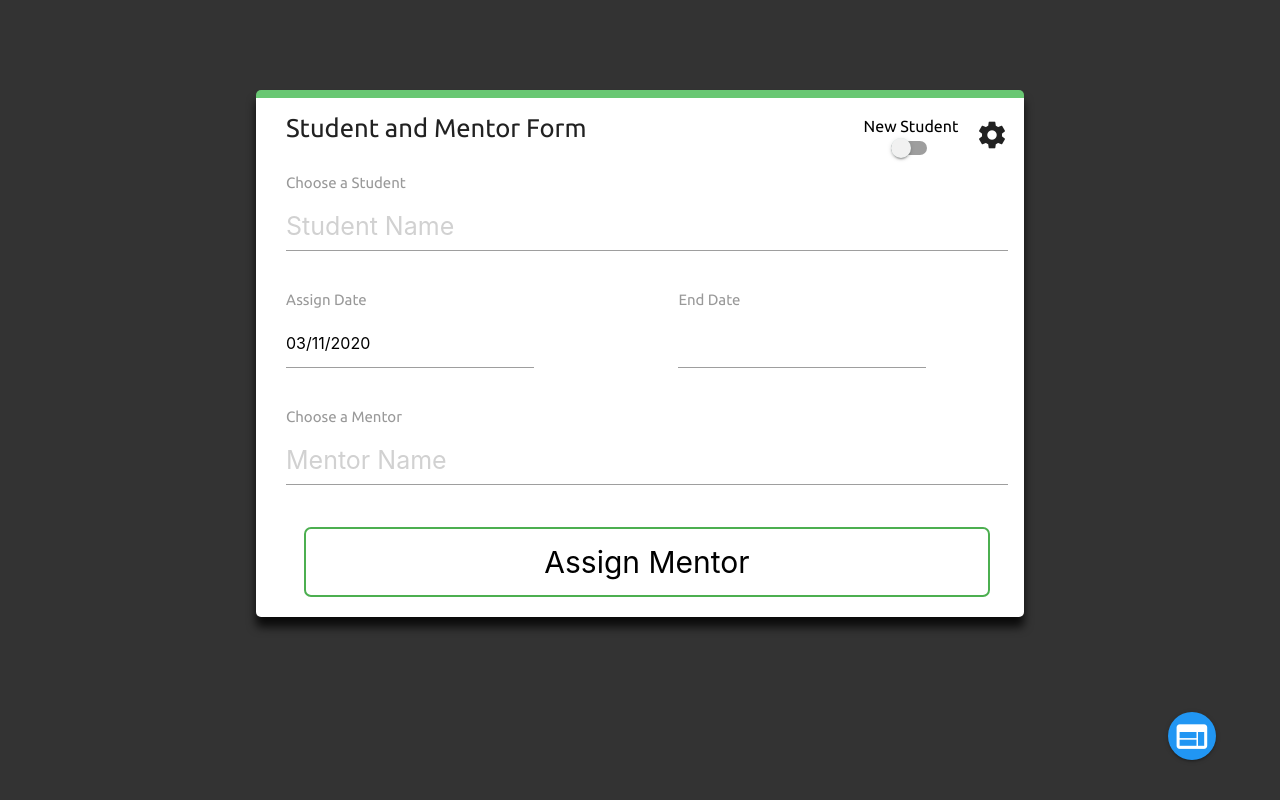
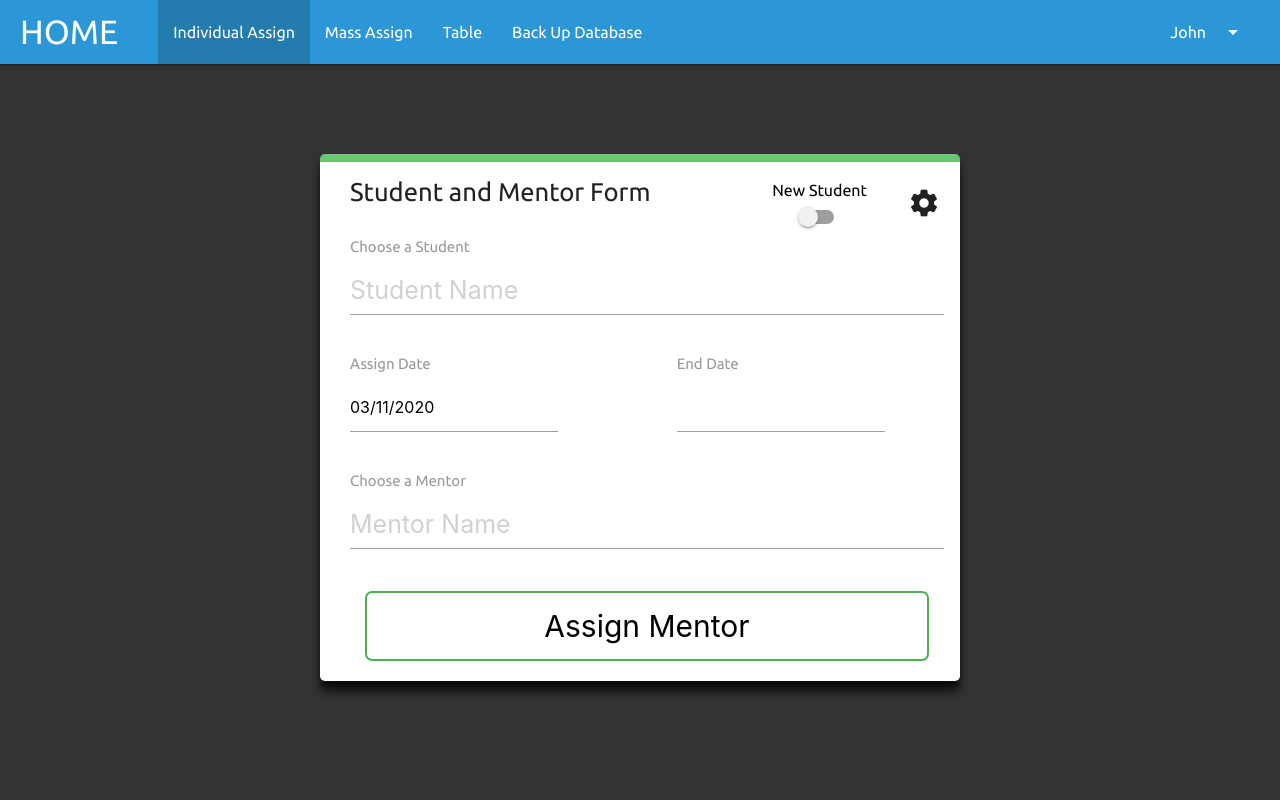
Before and after one commit to JuneLUNLV/CS490, a Flask app: page /main_menu in a window 1280 px wide. Run offline with Flask 2, Linux system fonts and the light colour scheme; some libraries are stand-ins or nearby versions.

Commit message:
nav bar, top right menu, top floating bar

```diff
--- a/templates/main_menu.html
+++ b/templates/main_menu.html
@@ -25,7 +25,7 @@
 			}
 
 			#page-wrapper {
-			  width: 60%;
+			  width: 50%;
 			  background: #FFFFFF;
 			  padding: 1em;
 			  margin: 1em auto;
@@ -34,6 +34,7 @@
 			  margin-top:7%;
 			  border-radius:5px;
 			  padding-left:30px;
+        position:relative;
 
 			}
 
@@ -174,7 +175,8 @@
 			  width: 50%;
 			  margin: 0;
 			  padding: 3rem;
-			  padding-top: 1.7rem;
+			  padding-bottom: 70px;
+        padding-top: 30px;
 			  background-color: white;
 			  border-radius: 0.3125rem;
 			  box-shadow: 0 0 2.5rem rgba(0, 0, 0, 0.5);
@@ -448,7 +450,7 @@
         font-size: 200%;
         position: absolute;
         cursor: pointer;
-        right: 0px;
+        right: 20px;
         top: 20%;
       }
 
@@ -467,6 +469,18 @@
         transition-duration: 2s;
       }
 
+    .dropdown-content {
+      top: 100% !important;
+    }
+
+    #topRightCornerFunctionGroup{
+      position: absolute;
+      right: 0px;
+    }
+
+    .calenderLabelDiv{
+      width:35%;
+    }
 
 
 
@@ -490,22 +504,43 @@
 		}
 	</script>
 
+  <ul id="dropdown1" class="dropdown-content">
+    <li class="divider"></li>
+    <li><a href="#!">Log Out</a></li>
+  </ul>
+
+
+  <nav>
+    <div class="nav-wrapper" style="background-color: #2b97d6;">
+      <a href="#" style="margin-left: 20px;margin-right: 40px;position:relative" class="brand-logo left">HOME</a>
+      <ul id="nav-mobile" class="left hide-on-med-and-down">
+        <li><a style="background-color: rgba(0,0,0,0.19);">Individual Assign</a></li>
+        <li><a>Mass Assign</a></li>
+        <li><a onclick="redirect1()">Table</a></li>
+        <li><a>Back Up Database</a></li>
+         <li><a style = "position: absolute;right: 0px; margin-right: 20px;" class="dropdown-trigger" href="#!" data-target="dropdown1">John<i class="material-icons right">arrow_drop_down</i></a></li>
+
+      </ul>
+    </div>
+  </nav>
+
 	<div id="page-wrapper">
-	<div id="switchAndHeader" style="position:relative">
-		<div class="switch" style="position:absolute;margin-left: 80%;">
-			<label style="font-size:1rem;color:black;cursor: default;">New Student</label>
-		</div>
+    <div id = "topRightCornerFunctionGroup">
       <i id="settingIconButton" data-modal-trigger="trigger-2" class="large material-icons trigger" onclick="settingButtonFunction()">settings</i>
 
-		<div class="switch" style="position:absolute;margin-left:81.6%;margin-top:2.6%">
+      <div id="switchGroup" style="margin-right: 93px;">
+        <label style="font-size:1rem;color:black;cursor: default;">New Student</label>
+        <div class="switch" style="margin-left: 10px;">
         <label style="font-size:10px;">
           <input type="checkbox">
           <span class="lever"></span>
         </label>
+        </div>
+      </div>
+     </div>
 
-		</div>
+
     <h1 class="myh1">Student and Mentor Form</h1>
-		</div>
 
 		<label for="default" class="myLabel" id="studentLabel">Choose a Student</label>
 		<input class="myInput" list="items" type="text" id="itemsInput" placeholder="Student Name" spellcheck="false" onfocus="studentInputOnFocusFunction()"/>
@@ -532,13 +567,13 @@
 		<label for="default" class="myLabel errorLabel" id="studentRebelMailErrorLabel">Student rebel mail can not be empty.</label>
 
 		<div id="calenderDiv" style="display:inline-flex;width:100%;">
-			<div>
+			<div class='calenderLabelDiv'>
 				<label for="default" class="myLabel" id="studentRebelMailLabel">Assign Date</label>
 				<input type="text" autocomplete="off"  class="datepicker assignDateCalendar" id="assignDateCalendarId" style="width:100%" onfocus='this.value="";document.getElementById("dateErrorLabel").style.display="none";'>
 			</div>
 			<div style="width:20%"></div>
 
-			<div>
+			<div class='calenderLabelDiv'>
 				<label for="default" class="myLabel" id="studentRebelMailLabel">End Date</label>
 				<input type="text" autocomplete="off" class="datepicker endDateCalendar" id="endDateCalendarId" style="width:100%" onfocus='this.value="";document.getElementById("dateErrorLabel").style.display="none";'>
 			</div>
@@ -583,7 +618,7 @@
 		<article class="my_content-wrapper">
 			<button class="my_close" onclick="closeConfirmationModalAndResetGloablVariables()"></button>
 			<header class="my_modal-header">
-				<h2>Student  Assignment  Confirmation
+				<h2 style="font-size:1.5vw;">Student  Assignment  Confirmation
         <!---<img style="height: 7vh;width: 7vh; margin-left: 1.9vh; margin-top: -1.1vh;position: absolute;"src="{{url_for('static', filename='images/icons/confirmation_icon.png')}}"></img>--->
         </h2>
 			</header>
@@ -592,10 +627,11 @@
 			</div>
 			<form id="checkBoxForm">
 			  <input type="checkbox" id="checkBoxForEmail"  name="checkBoxForEmail-4" checked="true">
-			  <label for="checkBoxForEmail" style="-webkit-touch-callout: none;-webkit-user-select: none;-khtml-user-select: none;-moz-user-select: none;-ms-user-select: none;user-select: none; font-size: 1.5vh;">
-				Notify professor <span id="mentor_name_span2">Bein</span> via E-mail.
+			  <label for="checkBoxForEmail" style="-webkit-touch-callout: none;-webkit-user-select: none;-khtml-user-select: none;-moz-user-select: none;-ms-user-select: none;user-select: none; font-size: 0.9vw;">
+				Notify the professor and the student <span id="mentor_name_span2"></span> via E-mail.
 			  </label>
 			</form>
+
 			<footer class="my_modal-footer">
 				<button class="trigger my_action" data-modal-trigger="trigger-2" onclick="confirmButtonFunction()" id="confirmButtonOnModal1">Confirm</button>
 				<button class="my_action" onclick="closeConfirmationModalAndResetGloablVariables()">Cancel</button>
@@ -611,7 +647,7 @@
 	<div class="my_modal" data-modal="trigger-2" id="modal_for_successful_assignment">
 		<article class="my_content-wrapper">
 			<header class="my_modal-header">
-				<h2>Assignment Successful<img style="height: 4vh; width: 6vh; margin-left: 3vh;"src="{{url_for('static', filename='images/icons/success_icon.png')}}"></img></h2>
+				<h2 style="font-size:1.5vw;">Assignment Successful<img style="height: 2.5vw; width: 3vw; margin-left: 1.5vw;position:absolute;bottom: 14px;"src="{{url_for('static', filename='images/icons/success_icon.png')}}"></img></h2>
 			</header>
 			<div class="my_content">
 				<p>Student <span id="student_name_span_sucessful_assigned" style="font-weight:bold;">StudentName</span> is successfully assigned to mentor <span id="mentor_name_span_sucessful_assigned" style="font-weight:bold;">MentorName</span>.</p>
@@ -695,16 +731,6 @@
 
 	</script>
 
-
-
-	<!-------------------- floating button for redirecting to table page ----------------------------------->
-
-		<div class="fixed-action-btn" id="floatButtonDiv">
-			<a class="btn-floating btn-small blue" id="floatButtonA" onclick="redirect1()"><i id="floatButtonI" class="large material-icons">web</i></a>
-			<span class="tooltiptext">Move To Table Page</span>
-		</div>
-
-	<!-------------------- end floating button for redirecting to table page ----------------------------------->
 
 
 	<script>
@@ -825,7 +851,7 @@
 		const close = modal.querySelector('.my_close');
 		student_name_span = document.getElementById("student_name_span");
 		mentor_name_span = document.getElementById("mentor_name_span");
-		mentor_name_span2 = document.getElementById("mentor_name_span2");
+//		mentor_name_span2 = document.getElementById("mentor_name_span2");
 		student_name_span_sucessful_assigned = document.getElementById("student_name_span_sucessful_assigned");
 		mentor_name_span_sucessful_assigned = document.getElementById("mentor_name_span_sucessful_assigned");
 
@@ -912,7 +938,7 @@
 				else{
 					student_name_span.textContent = studentName;
 					mentor_name_span.textContent = mentorName;
-					mentor_name_span2.textContent = mentorName;
+		//			mentor_name_span2.textContent = mentorName;
 					student_name_span_sucessful_assigned.textContent = studentName;
 					mentor_name_span_sucessful_assigned.textContent = mentorName;
 					contentWrapper.addEventListener('click', e => e.stopPropagation());
@@ -986,7 +1012,7 @@
 				else{
 					student_name_span.textContent = studentLastName + ", " + studentFirstName;
 					mentor_name_span.textContent = mentorName;
-					mentor_name_span2.textContent = mentorName;
+		//			mentor_name_span2.textContent = mentorName;
 					student_name_span_sucessful_assigned.textContent = studentLastName + ", " + studentFirstName
 					mentor_name_span_sucessful_assigned.textContent = mentorName;
 					contentWrapper.addEventListener('click', e => e.stopPropagation());
@@ -1253,6 +1279,11 @@
 		});
 	});
 
+  //nav bar drop down
+    $(".dropdown-trigger").dropdown({
+      belowOrigin: true
+    });
+
 
 
 
```
Also changed, not shown: templates/mentoring_joined.html (+45 -7 lines), falcuty_mentor.db, 1 other file. Lines whose indentation alone changed are shown as unchanged.
